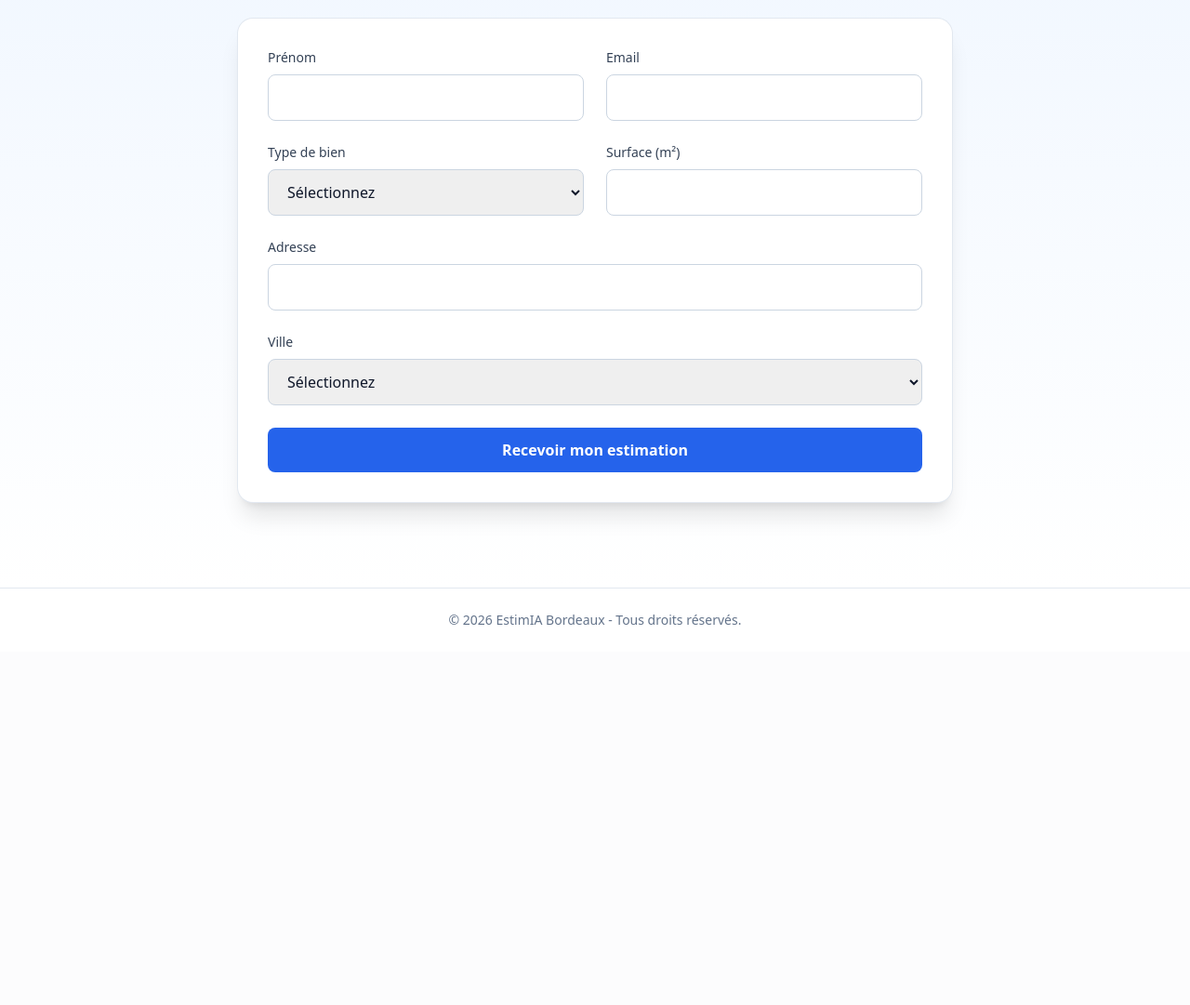
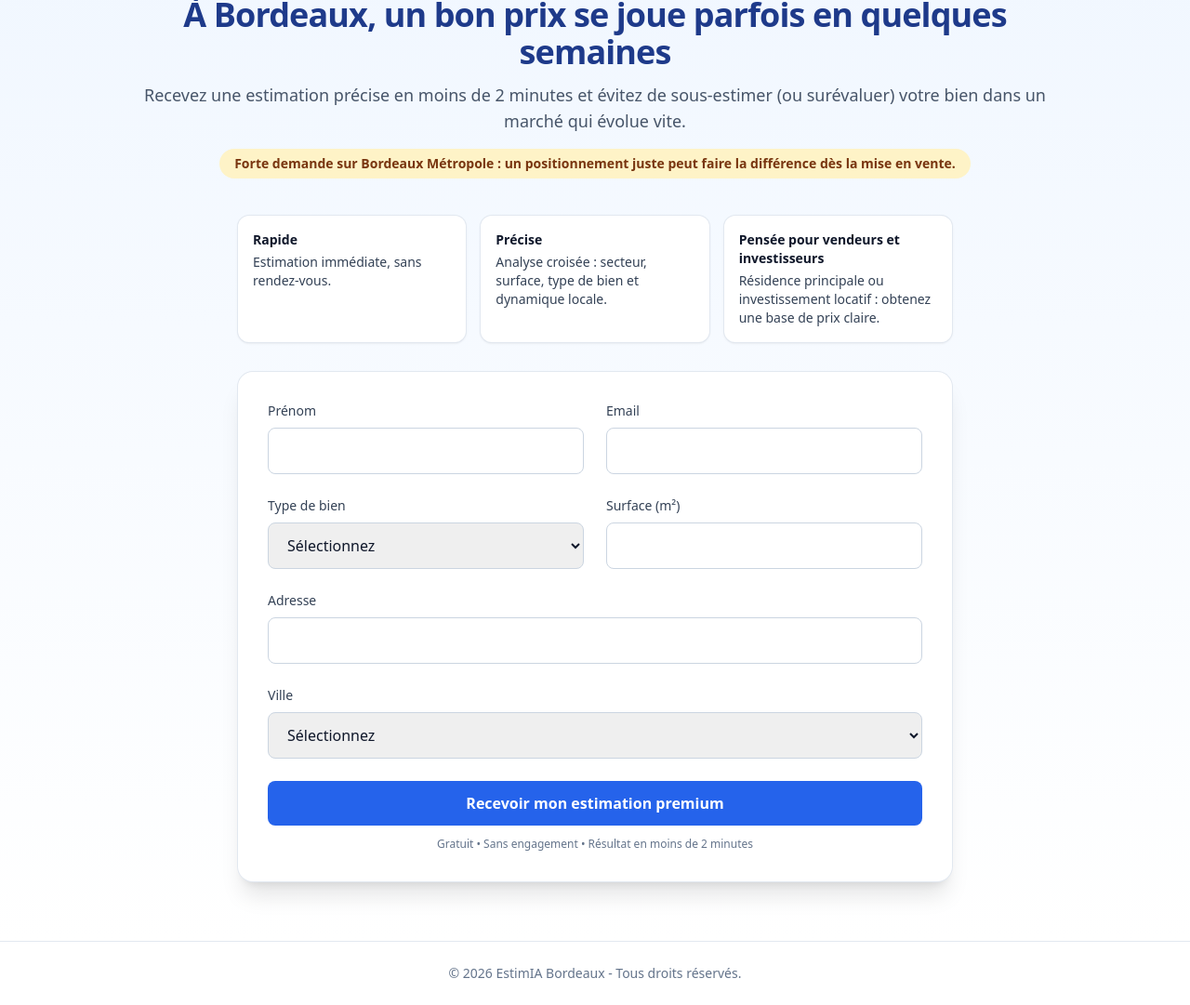
Before and after one commit to olimcfly/estimation-immobilier-bordeaux, a PHP site: template templates/home.php in a window 1280 px wide. Shown: the part 168-1249 px from the top of the page at 93% size. Before the commit the page ends 840 px from the top, so only its background shows below. Run offline with PHP 8.4, Linux system fonts and the light colour scheme; the template is opened without the code that fills it, so the values that code supplies are empty; some libraries are stand-ins or nearby versions.

Commit message:
Improve Bordeaux landing page copy with urgency and premium positioning

```diff
--- a/templates/home.php
+++ b/templates/home.php
@@ -1,6 +1,8 @@
 <?php
-$homeTitle = defined('HOME_H1') && HOME_H1 !== '' ? HOME_H1 : (defined('SITE_NAME') ? SITE_NAME : '');
-$homeSubtitle = defined('HOME_SOUS_TITRE') ? HOME_SOUS_TITRE : '';
+$homeTitle = defined('HOME_H1') && HOME_H1 !== '' ? HOME_H1 : 'À Bordeaux, un bon prix se joue parfois en quelques semaines';
+$homeSubtitle = defined('HOME_SOUS_TITRE') && HOME_SOUS_TITRE !== ''
+    ? HOME_SOUS_TITRE
+    : 'Recevez une estimation précise en moins de 2 minutes et évitez de sous-estimer (ou surévaluer) votre bien dans un marché qui évolue vite.';
 $logoPath = defined('LOGO_PATH') ? LOGO_PATH : 'assets/images/logo.png';
 $cities = [];
 if (defined('CITIES_LIST')) {
@@ -16,6 +18,24 @@ if (defined('CITIES_LIST')) {
             <img src="<?= htmlspecialchars($logoPath, ENT_QUOTES, 'UTF-8') ?>" alt="Logo" style="max-height:84px;max-width:220px;object-fit:contain; margin: 0 auto 12px auto;">
             <h1 class="mt-4 text-4xl font-extrabold tracking-tight text-blue-900"><?= htmlspecialchars($homeTitle, ENT_QUOTES, 'UTF-8') ?></h1>
             <p class="mt-3 text-lg text-slate-600"><?= htmlspecialchars($homeSubtitle, ENT_QUOTES, 'UTF-8') ?></p>
+            <p class="mt-4 inline-flex items-center rounded-full bg-amber-100 px-4 py-1.5 text-sm font-semibold text-amber-900">
+                Forte demande sur Bordeaux Métropole : un positionnement juste peut faire la différence dès la mise en vente.
+            </p>
+        </div>
+
+        <div class="mx-auto mb-8 grid max-w-3xl gap-4 md:grid-cols-3">
+            <div class="rounded-xl bg-white p-4 text-sm text-slate-700 shadow ring-1 ring-slate-200">
+                <p class="font-semibold text-slate-900">Rapide</p>
+                <p class="mt-1">Estimation immédiate, sans rendez-vous.</p>
+            </div>
+            <div class="rounded-xl bg-white p-4 text-sm text-slate-700 shadow ring-1 ring-slate-200">
+                <p class="font-semibold text-slate-900">Précise</p>
+                <p class="mt-1">Analyse croisée : secteur, surface, type de bien et dynamique locale.</p>
+            </div>
+            <div class="rounded-xl bg-white p-4 text-sm text-slate-700 shadow ring-1 ring-slate-200">
+                <p class="font-semibold text-slate-900">Pensée pour vendeurs et investisseurs</p>
+                <p class="mt-1">Résidence principale ou investissement locatif : obtenez une base de prix claire.</p>
+            </div>
         </div>
 
         <div class="mx-auto max-w-3xl rounded-2xl bg-white p-8 shadow-xl ring-1 ring-slate-200">
@@ -57,7 +77,8 @@ if (defined('CITIES_LIST')) {
                     </select>
                 </div>
                 <div class="md:col-span-2">
-                    <button type="submit" class="w-full rounded-lg bg-blue-600 px-5 py-3 text-base font-semibold text-white">Recevoir mon estimation</button>
+                    <button type="submit" class="w-full rounded-lg bg-blue-600 px-5 py-3 text-base font-semibold text-white">Recevoir mon estimation premium</button>
+                    <p class="mt-3 text-center text-xs text-slate-500">Gratuit • Sans engagement • Résultat en moins de 2 minutes</p>
                 </div>
             </form>
         </div>
```
